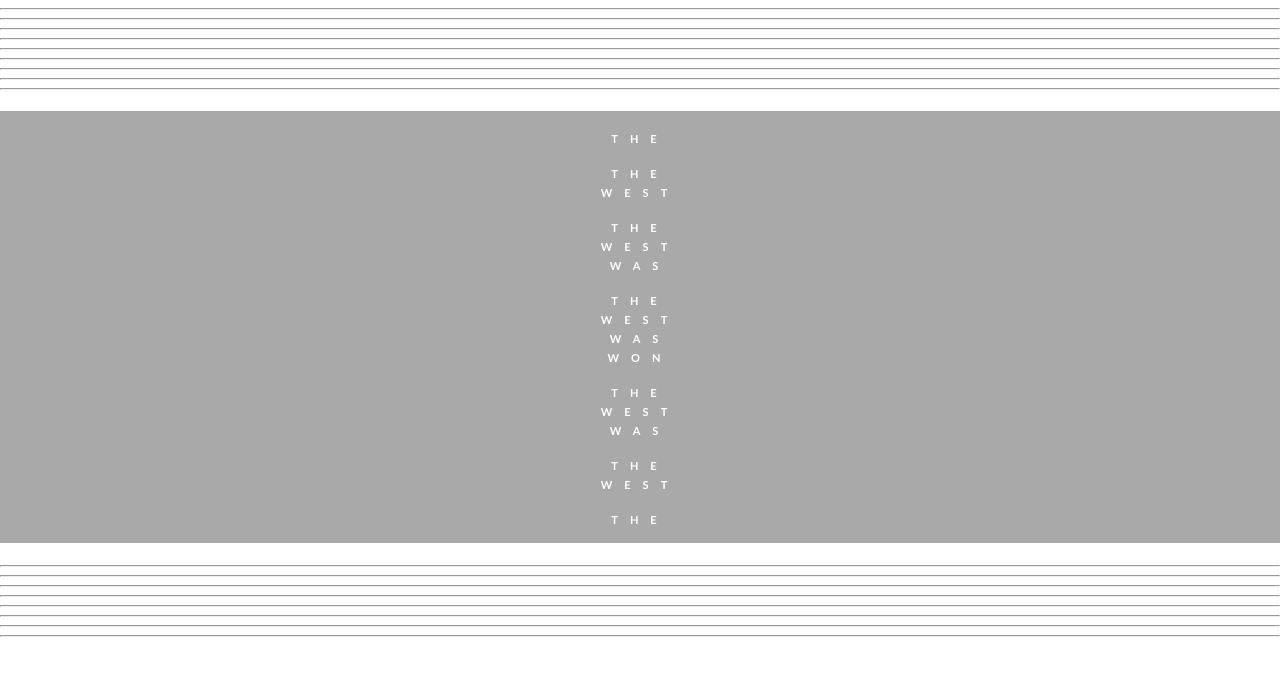
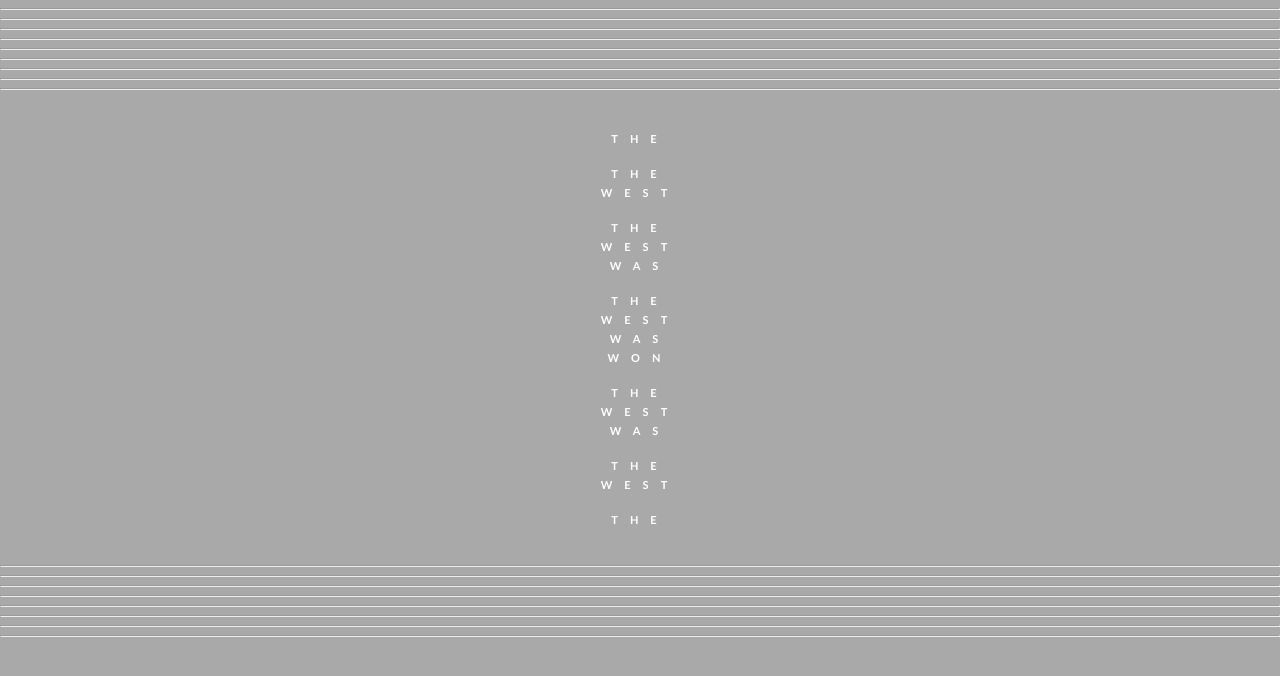
Before and after one commit to lassorfeasley/lassorfeasley.github.io, a plain HTML site: page index.html in a window 1280 px wide. Drawn offline with Linux system fonts and the light colour scheme.

Commit message:
Now it is grey!

```diff
--- a/hello-website.css
+++ b/hello-website.css
@@ -3,10 +3,14 @@ title{
 }
 
 
-body {
+html, body {
     margin: 0 !important;
     padding: 0 !important;
     padding-top: 0 !important;
+    height: 100%;
+}
+body {
+  background: darkgrey;
 }
 
 p:hover {
```
Also changed, not shown: index.html (line endings or trailing spaces).
